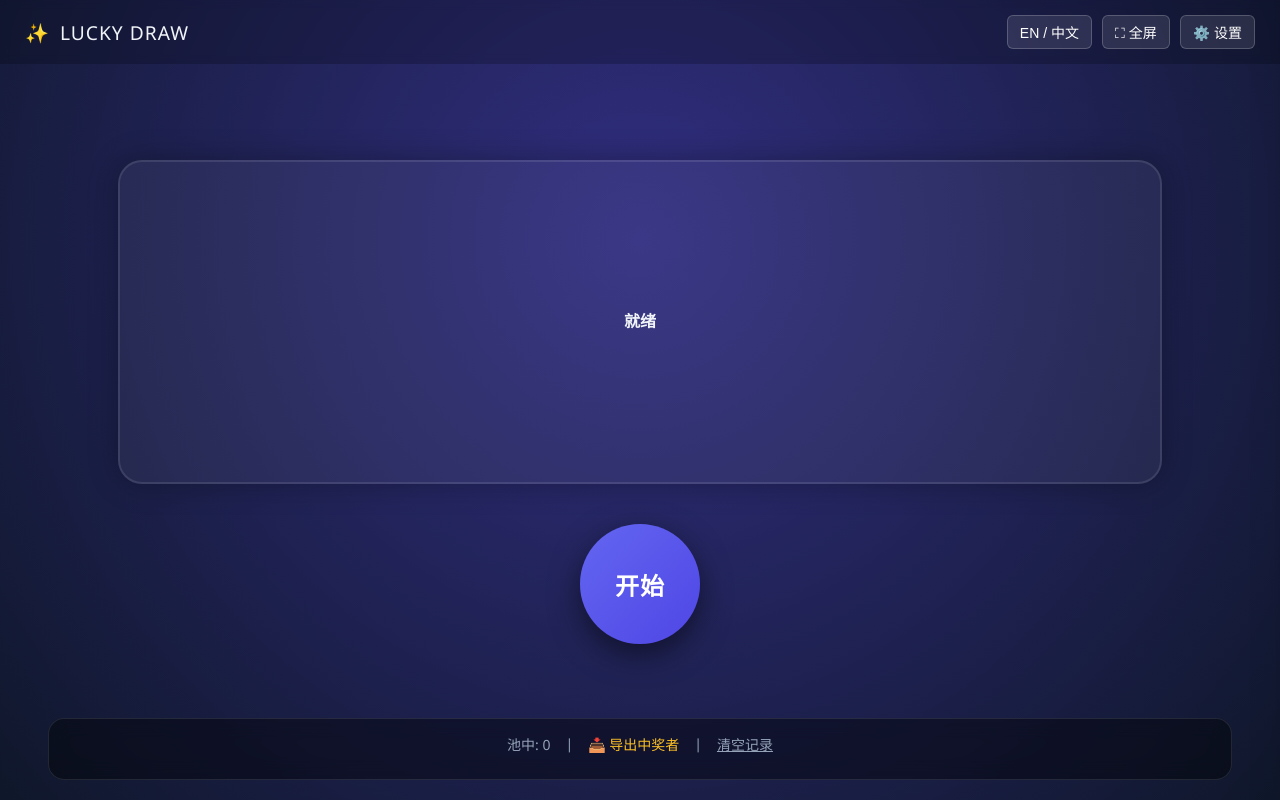
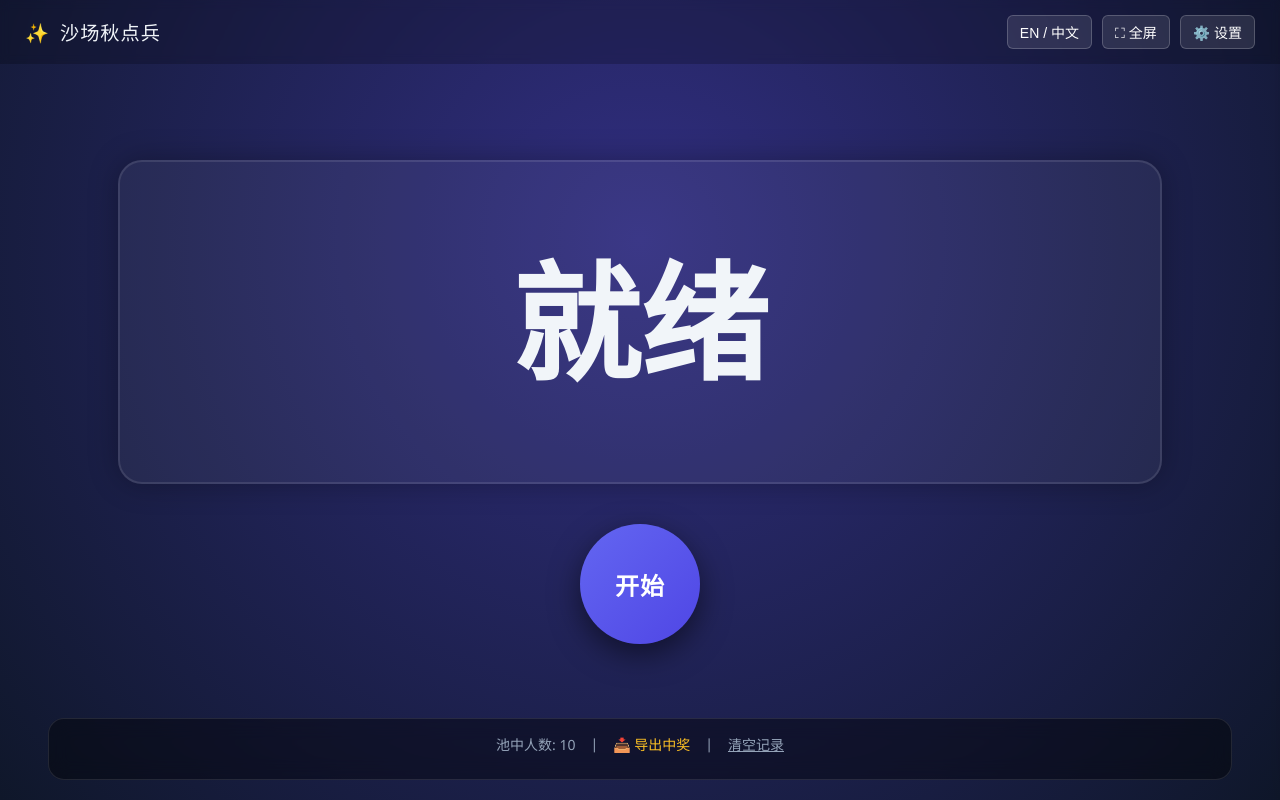
Before and after one commit to ccymathphysics/luckydraw, a plain HTML site: page index.html in a window 1280 px wide. Drawn offline with Linux system fonts and the light colour scheme.

Commit message:
Modify result text and set new default poem
Updated the result text to reflect a more accurate status and replaced the default poem with a new piece of text.

```diff
--- a/index.html
+++ b/index.html
@@ -179,7 +179,7 @@
 
 <div class="stage">
     <div class="display-box" id="box">
-        <div id="resultText" data-i18n="ready">就绪</div>
+        <div id="resultText" data-i18n="ready">准备就绪</div>
     </div>
 
     <button class="btn-main start" id="btnStart" onclick="start()" data-i18n="btnStart">开始</button>
@@ -225,9 +225,16 @@
 
 <script>
     /* --- 0. 默认名单配置 --- */
-    const DEFAULT_POEM = ‘1
-2
-3’;
+    const DEFAULT_POEM = `醉里挑灯看剑
+梦回吹角连营
+八百里分麾下炙
+五十弦翻塞外声
+沙场秋点兵
+马作的卢飞快
+弓如霹雳弦惊
+了却君王天下事
+赢得生前身后名
+可怜白发生`;
 
     /* --- 1. 多语言配置 --- */
     const i18nData = {
```
